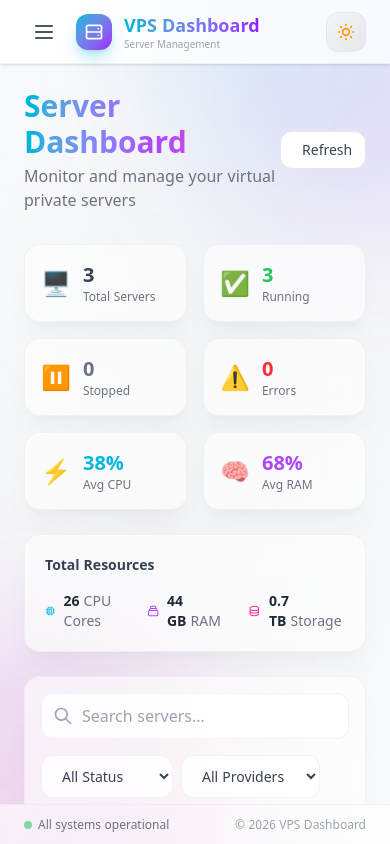
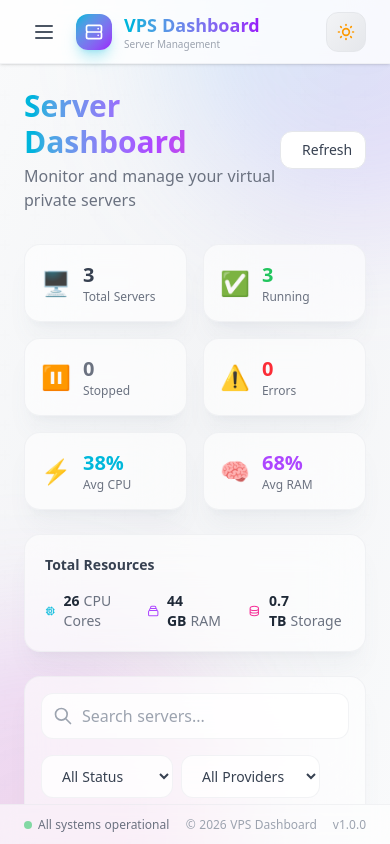
Before and after one commit to danya0365/vps-dashboard-nextjs, a Next.js app: page / in a window 390 px wide. Built offline with nearby package versions, Linux system fonts and the light colour scheme.

Commit message:
feat: Display application version and commit SHA in the footer.

```diff
--- a/docker-compose.production.yml
+++ b/docker-compose.production.yml
@@ -14,6 +14,8 @@ services:
     build:
       context: .
       dockerfile: Dockerfile
+      args:
+        - BUILD_COMMIT_SHA=${BUILD_COMMIT_SHA:-local}
     container_name: vps-dashboard
     restart: unless-stopped
     ports:
--- a/next.config.ts
+++ b/next.config.ts
@@ -1,7 +1,20 @@
+import { execSync } from 'child_process';
 import type { NextConfig } from "next";
+
+const getCommitSha = () => {
+  try {
+    return process.env.VERCEL_GIT_COMMIT_SHA || execSync('git rev-parse HEAD').toString().trim();
+  } catch (e) {
+    return 'local-dev';
+  }
+};
 
 const nextConfig: NextConfig = {
   output: 'standalone',
+  env: {
+    NEXT_PUBLIC_APP_VERSION: process.env.npm_package_version || '1.0.0',
+    NEXT_PUBLIC_COMMIT_SHA: getCommitSha(),
+  },
 };
 
 export default nextConfig;
--- a/src/presentation/components/layout/MainFooter.tsx
+++ b/src/presentation/components/layout/MainFooter.tsx
@@ -8,6 +8,11 @@ import { animated, useSpring } from "@react-spring/web";
  * Minimal height design
  */
 export function MainFooter() {
+
+  const version = process.env.NEXT_PUBLIC_APP_VERSION || '1.0.0';
+  const commitSha = process.env.NEXT_PUBLIC_COMMIT_SHA || '';
+  const shortSha = commitSha.slice(0, 7);
+
   // Fade in animation
   const fadeIn = useSpring({
     from: { opacity: 0 },
@@ -34,7 +39,7 @@ export function MainFooter() {
       {/* Version info */}
       <div className="flex items-center gap-4 text-xs text-gray-400 dark:text-gray-500">
         <span>© 2026 VPS Dashboard</span>
-        <span className="hidden sm:inline">v0.1.0</span>
+        <span className="whitespace-nowrap">v{version} {shortSha && `(${shortSha})`}</span>
       </div>
     </animated.footer>
   );
```
Also changed, not shown: 1 other file (tests, documents, lock files or other folders).
